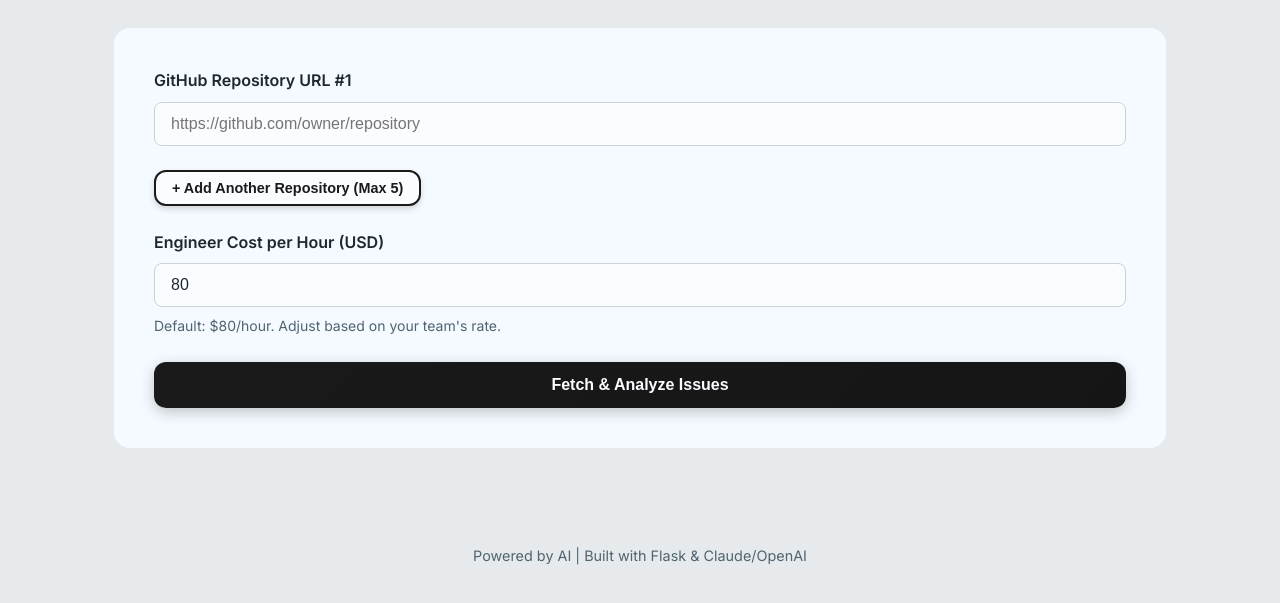
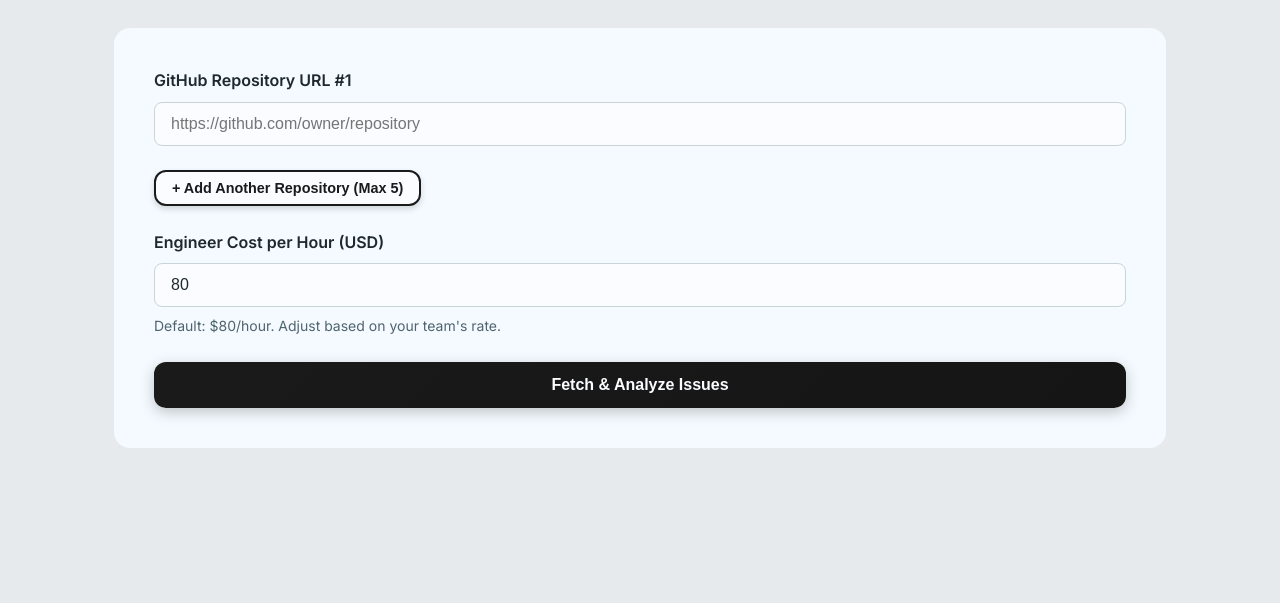
Before and after one commit to ayush1599/Issue-Estimator, a plain HTML site: page static/index.html in a window 1280 px wide. Shown: the part 103-706 px from the top of the page. Drawn offline with Linux system fonts and the light colour scheme; no server answers.

Commit message:
chore(ui): remove footer attribution text

```diff
--- a/static/index.html
+++ b/static/index.html
@@ -179,9 +179,7 @@
             </div>
         </div>
 
-        <footer>
-            <p>Powered by AI | Built with Flask & Claude/OpenAI</p>
-        </footer>
+
     </div>
 
     <script src="app.js"></script>
```
